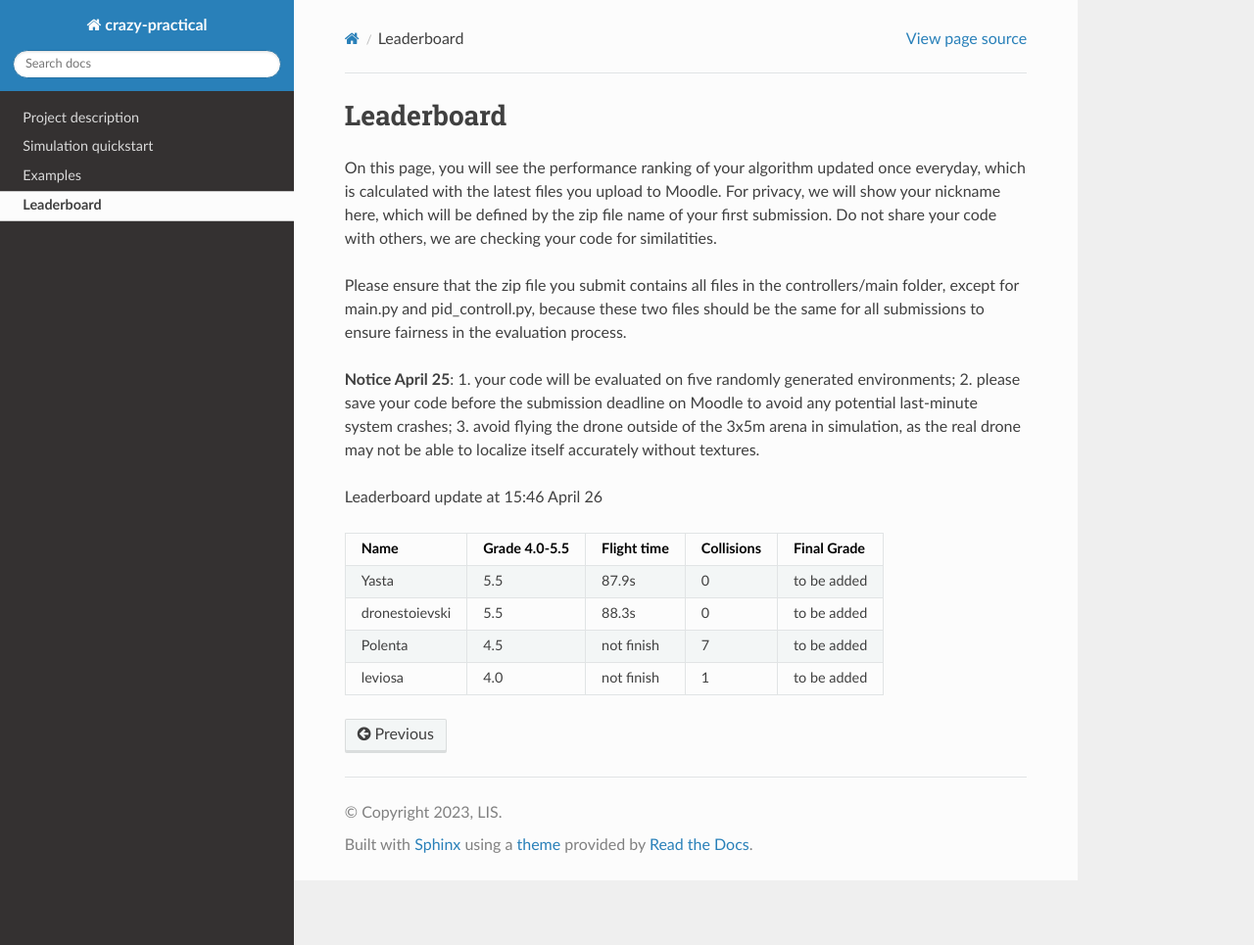
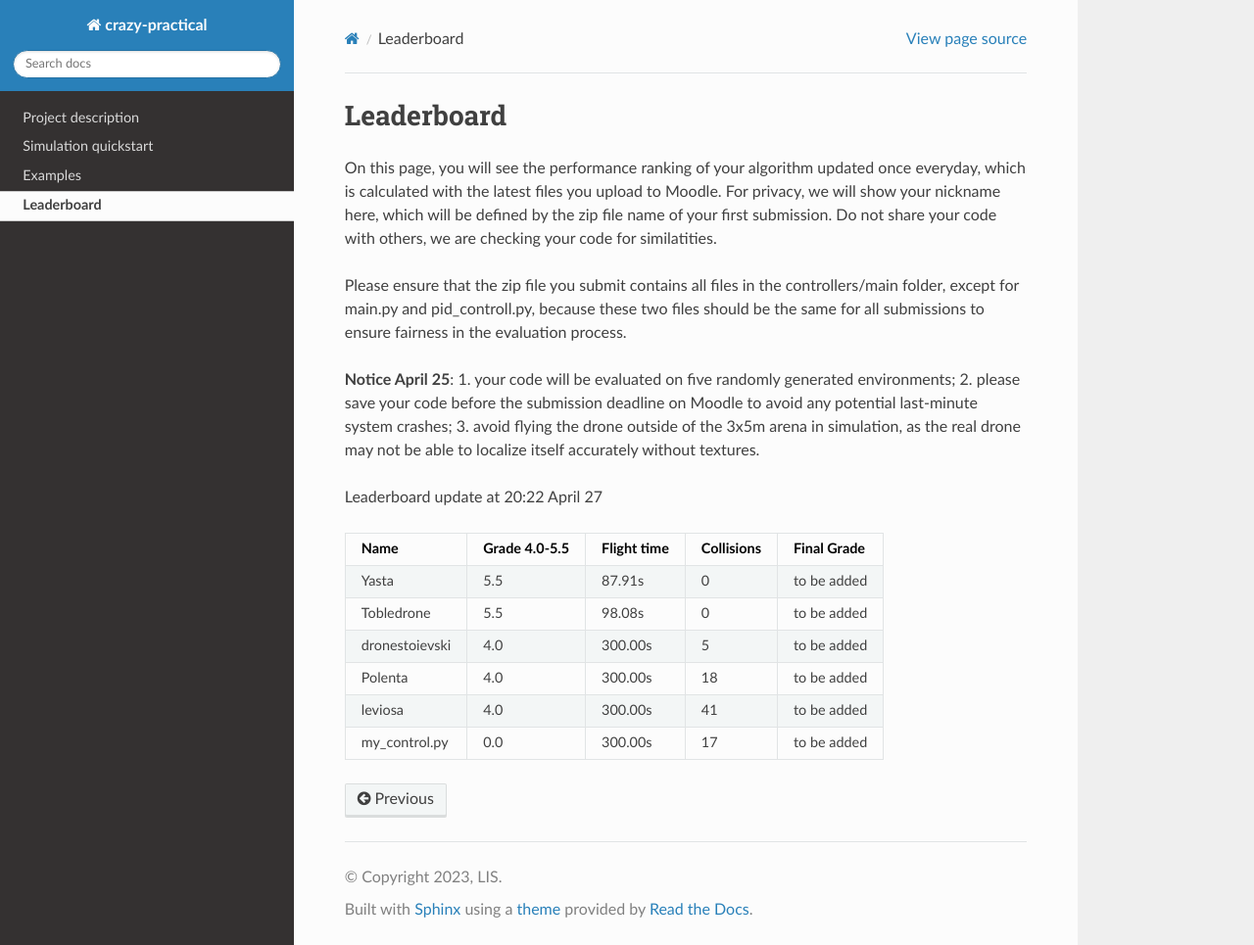
Before and after one commit to Ben-Jarvis/TEMP-crazy-tutorials-2024, a Sphinx documentation site: the page built from docs/leaderboard.rst, in a window 1280 px wide and 965 px high. Shown: the whole window at 98% size. Built offline with Sphinx 7.4.7 and the Read the Docs theme 2.0.0, drawn with Linux system fonts in a browser that asks for light colours.

Commit message:
leaderboard april27

```diff
--- a/docs/leaderboard.rst
+++ b/docs/leaderboard.rst
@@ -9,13 +9,15 @@ Please ensure that the zip file you submit contains all files in the controllers
 
 **Notice April 25**: 1. your code will be evaluated on five randomly generated environments; 2. please save your code before the submission deadline on Moodle to avoid any potential last-minute system crashes; 3. avoid flying the drone outside of the 3x5m arena in simulation, as the real drone may not be able to localize itself accurately without textures.
 
-Leaderboard update at 15:46 April 26
+Leaderboard update at 20:22 April 27
 
 =================== =============== =========== ========== ===========
 Name                Grade 4.0-5.5   Flight time Collisions Final Grade
 =================== =============== =========== ========== ===========
-Yasta               5.5             87.9s       0          to be added
-dronestoievski      5.5             88.3s       0          to be added
-Polenta             4.5             not finish  7          to be added
-leviosa             4.0             not finish  1          to be added
+Yasta               5.5             87.91s      0          to be added
+Tobledrone          5.5             98.08s      0          to be added
+dronestoievski      4.0             300.00s     5          to be added
+Polenta             4.0             300.00s     18         to be added
+leviosa             4.0             300.00s     41         to be added
+my_control.py       0.0             300.00s     17         to be added
 =================== =============== =========== ========== ===========
```
